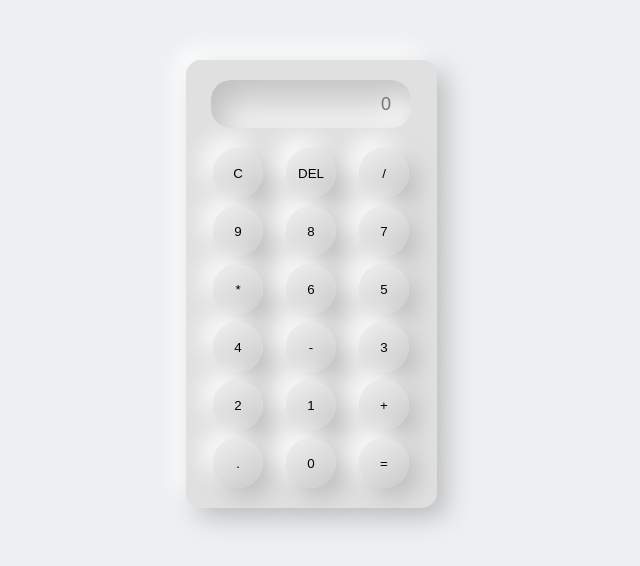
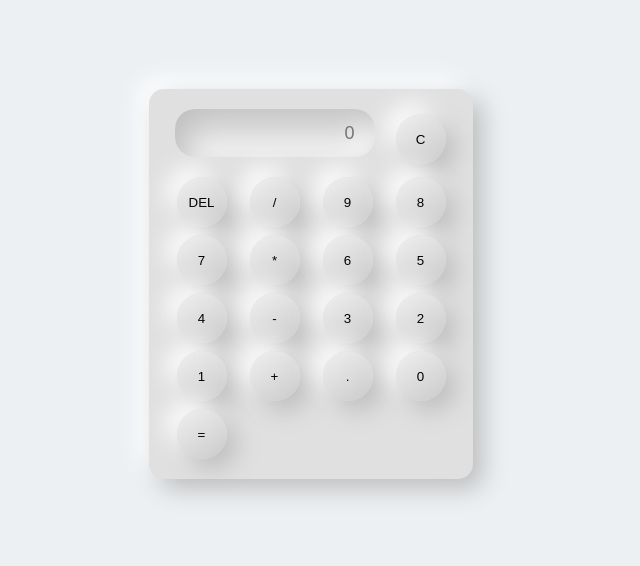
Before and after one commit to cyrusnderitu/Simple-Neomorphic-Calculator, a plain HTML site: page index.html in a window 1280 px wide. Shown: the part 116-682 px from the top of the page, without its empty margins (329-969 px from the left). Drawn offline with Linux system fonts and the light colour scheme.

Commit message:
Buttons Styling with Neomorphism -Take 2Buttons Styling with Neomorphism -Take 2

```diff
--- a/styles.css
+++ b/styles.css
@@ -40,7 +40,7 @@ input{
 }
 .grid{
     display: grid;
-    grid-template-columns: repeat(3, 65px);
+    grid-template-columns: repeat(4, 65px);
     gap: .5rem;
 }
 button{
@@ -54,4 +54,10 @@ button{
     background: linear-gradient(145deg, #f0f0f0, #cacaca);
     box-shadow:  10px 10px 25px #bebebe,
                  -10px -10px 25px #ffffff;
+    transition: .4s;
+    font-weight: 400;
 }
+button:focus{
+    box-shadow: inset 10px 10px 30px #bebebe,
+            inset -10px -10px 30px #ffffff;
+}
```
